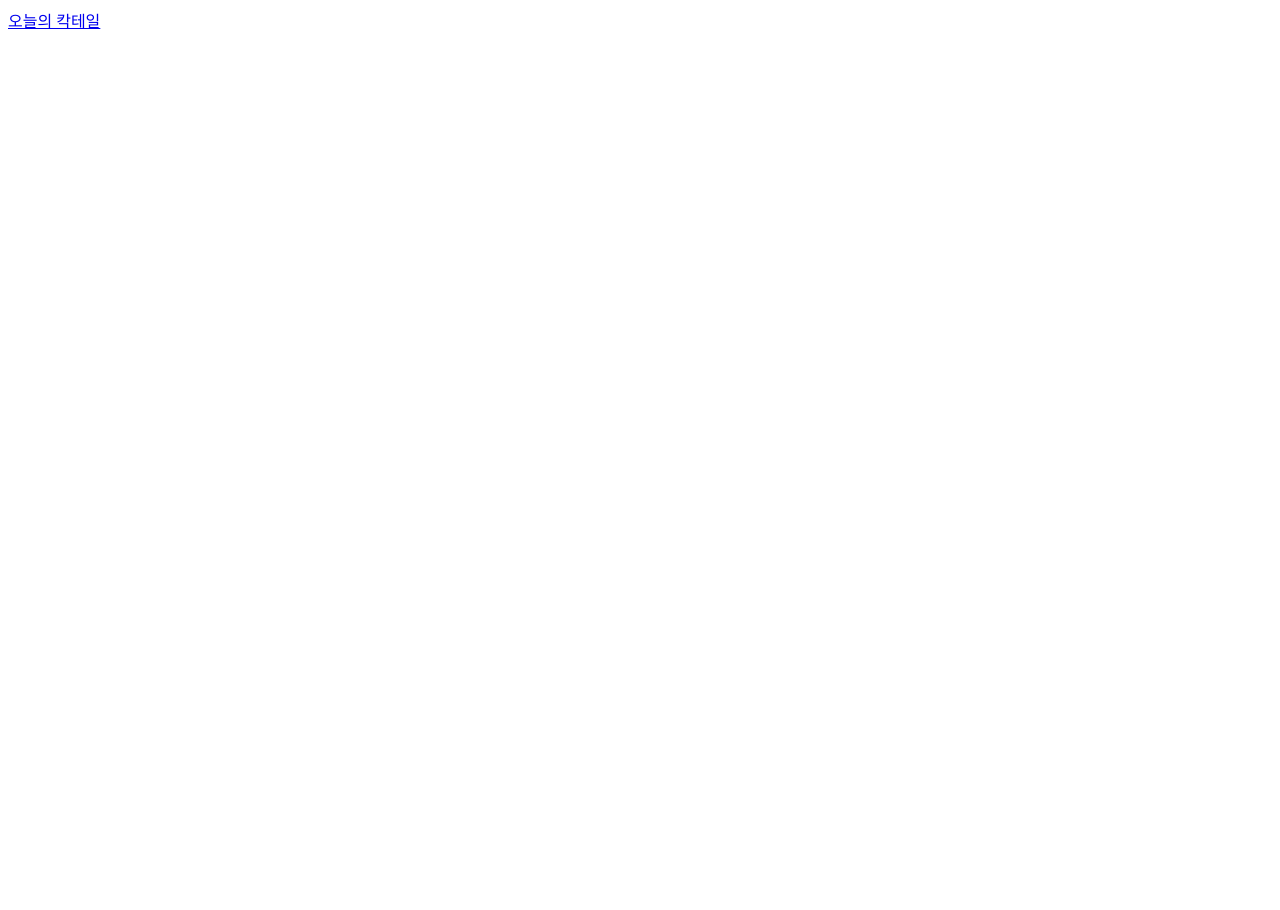
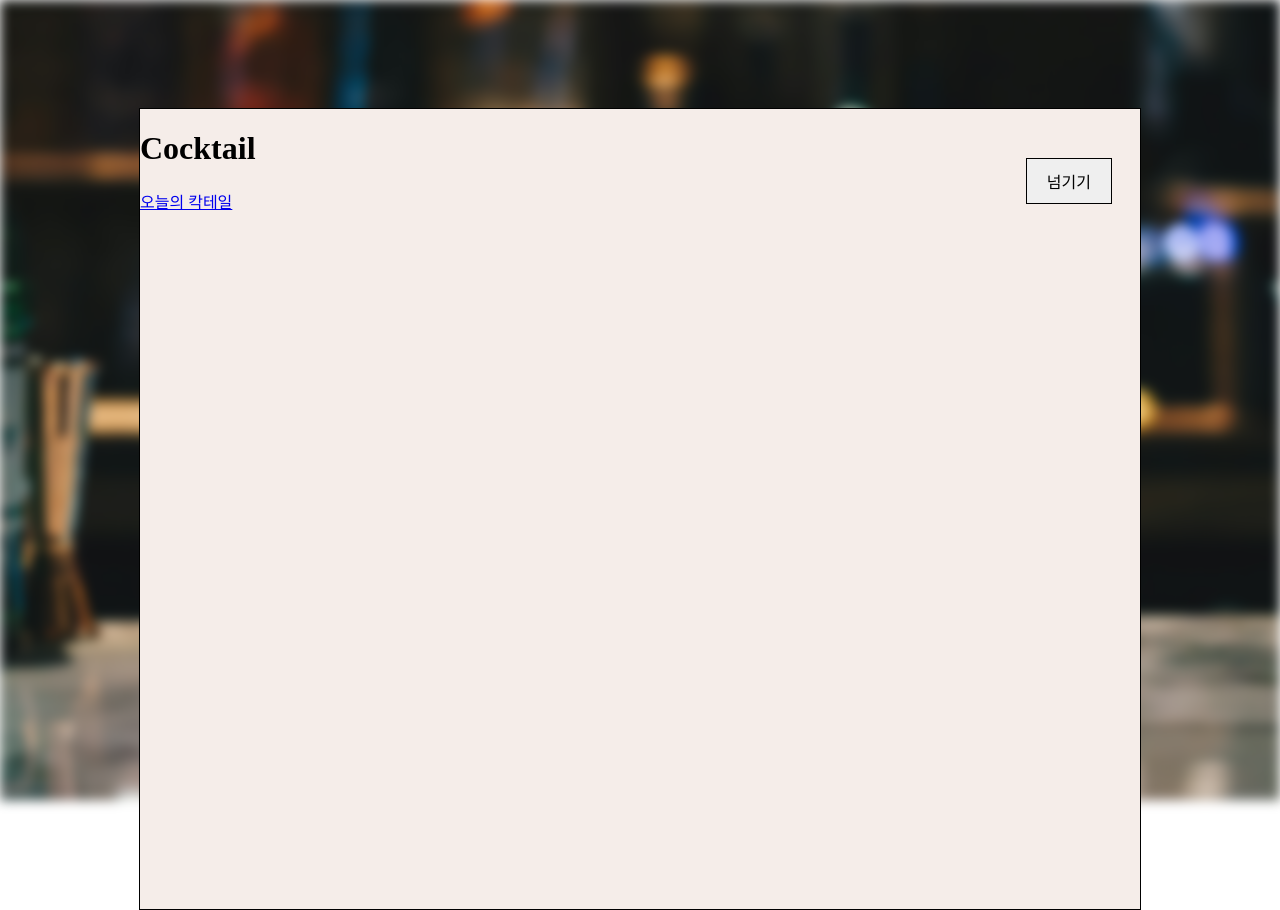
Before and after one commit to dali1999/Garnish, a Next.js app: page / in a window 1280 px wide. Before the commit the page ends 800 px from the top, so only its background shows below. Built offline with nearby package versions, Linux system fonts and the light colour scheme.

Commit message:
feat: Home 페이지 넘기기 기능 추가

```diff
--- /dev/null
+++ b/pages/Home.style.ts
@@ -0,0 +1,57 @@
+import styled, { css } from 'styled-components';
+
+interface MainContentProps {
+  isVisible: boolean;
+}
+
+export const Container = styled.div`
+  display: flex;
+  justify-content: center;
+  position: relative;
+  background-color: rgba(0, 0, 0, 0.5);
+`;
+
+export const BackgroundImageWrapper = styled.div`
+  width: 100%;
+  height: 100vh;
+  position: fixed;
+  top: 0;
+  filter: blur(6px);
+  -webkit-filter: blur(6px);
+  z-index: -1;
+`;
+
+const MainContentBase = css`
+  background-color: #f5ede9;
+  margin-top: 100px;
+  width: 1000px;
+  height: 100vh;
+  z-index: 0;
+  border: 1px solid black;
+  position: absolute;
+  top: 0;
+  transition: opacity 0.5s ease;
+`;
+
+export const MainContent1 = styled.div<MainContentProps>`
+  ${MainContentBase}
+  opacity: ${({ isVisible }) => (isVisible ? 1 : 0)};
+  pointer-events: ${({ isVisible }) => (isVisible ? 'auto' : 'none')};
+`;
+
+export const MainContent2 = styled.div<MainContentProps>`
+  ${MainContentBase}
+  opacity: ${({ isVisible }) => (isVisible ? 0 : 1)};
+  pointer-events: ${({ isVisible }) => (isVisible ? 'none' : 'auto')};
+`;
+
+export const Button = styled.button`
+  position: absolute;
+  top: 150px;
+  right: 160px;
+  padding: 10px 20px;
+  font-size: 16px;
+  border: 1px solid #000000;
+  cursor: pointer;
+  z-index: 1;
+`;
--- a/pages/index.tsx
+++ b/pages/index.tsx
@@ -1,18 +1,46 @@
 import Head from 'next/head';
 import Link from 'next/link';
+import * as S from '@pages/Home.style';
+import barImage from '@assets/images/bar.jpg';
+import Image from 'next/image';
+import { useState } from 'react';
 
 function Home() {
+  const [isContent1Visible, setContent1Visible] = useState<boolean>(true);
+
+  const toggleContentVisibility = () => {
+    setContent1Visible((prev) => !prev);
+  };
+
   return (
     <>
       <Head>
         <title>Garnish</title>
-        <meta name="description" content="Generated by create next app" />
+        <meta name="description" content="Choose your cocktail" />
         <meta name="viewport" content="width=device-width, initial-scale=1" />
         <link rel="icon" href="/favicon.ico" />
       </Head>
-      <div>
-        <Link href="/dailycocktail">오늘의 칵테일</Link>
-      </div>
+      <S.Container>
+        <S.BackgroundImageWrapper>
+          <Image
+            src={barImage}
+            fill
+            alt="홈 배경 이미지"
+            style={{ objectFit: 'cover' }}
+          />
+        </S.BackgroundImageWrapper>
+
+        <S.Button onClick={toggleContentVisibility}>넘기기</S.Button>
+        <S.MainContent1 isVisible={isContent1Visible}>
+          <h1>Cocktail</h1>
+          <Link href="/dailydrink">오늘의 칵테일</Link>
+        </S.MainContent1>
+
+        <S.MainContent2 isVisible={isContent1Visible}>
+          <h1>Ingredients</h1>
+          <Link href="/dailydrink">오늘의 칵테일</Link>
+        </S.MainContent2>
+      </S.Container>
     </>
   );
 }
```
